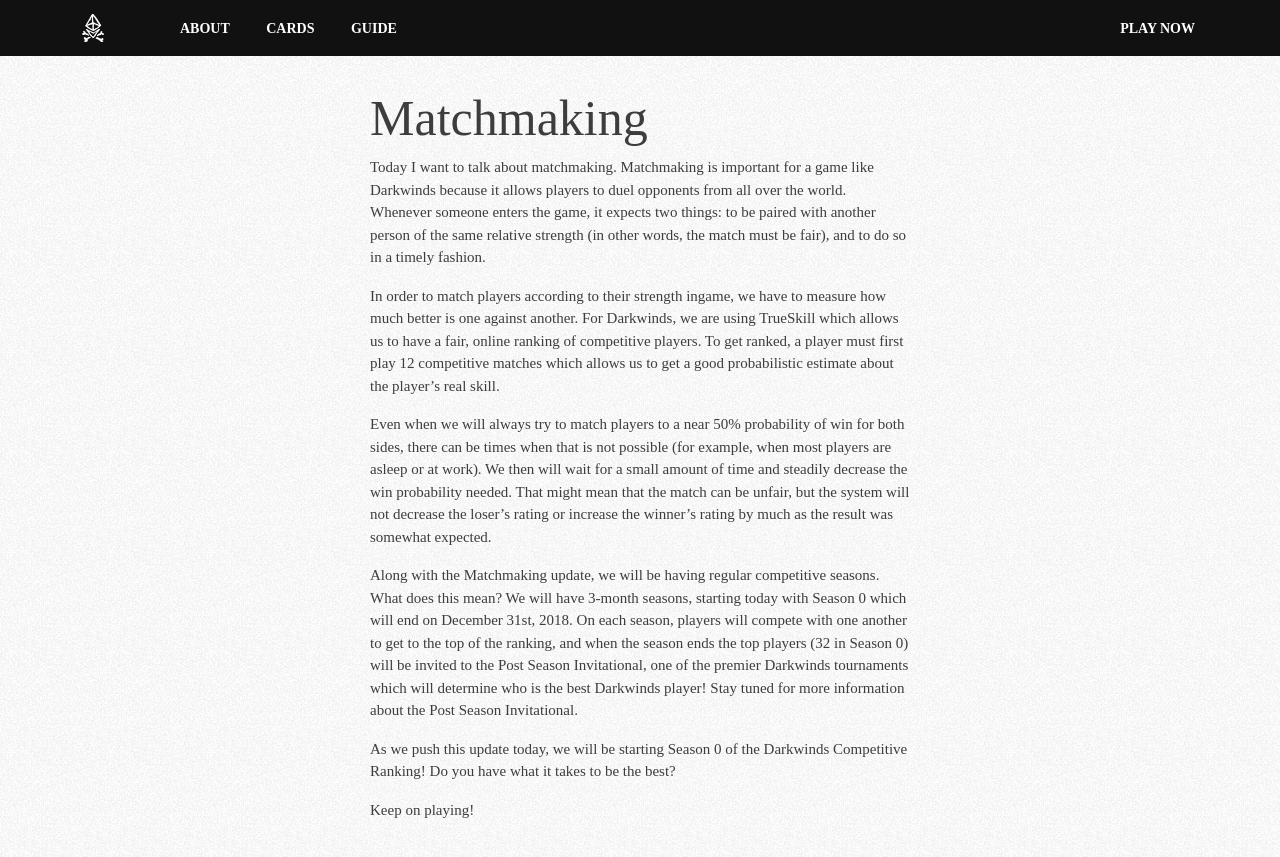
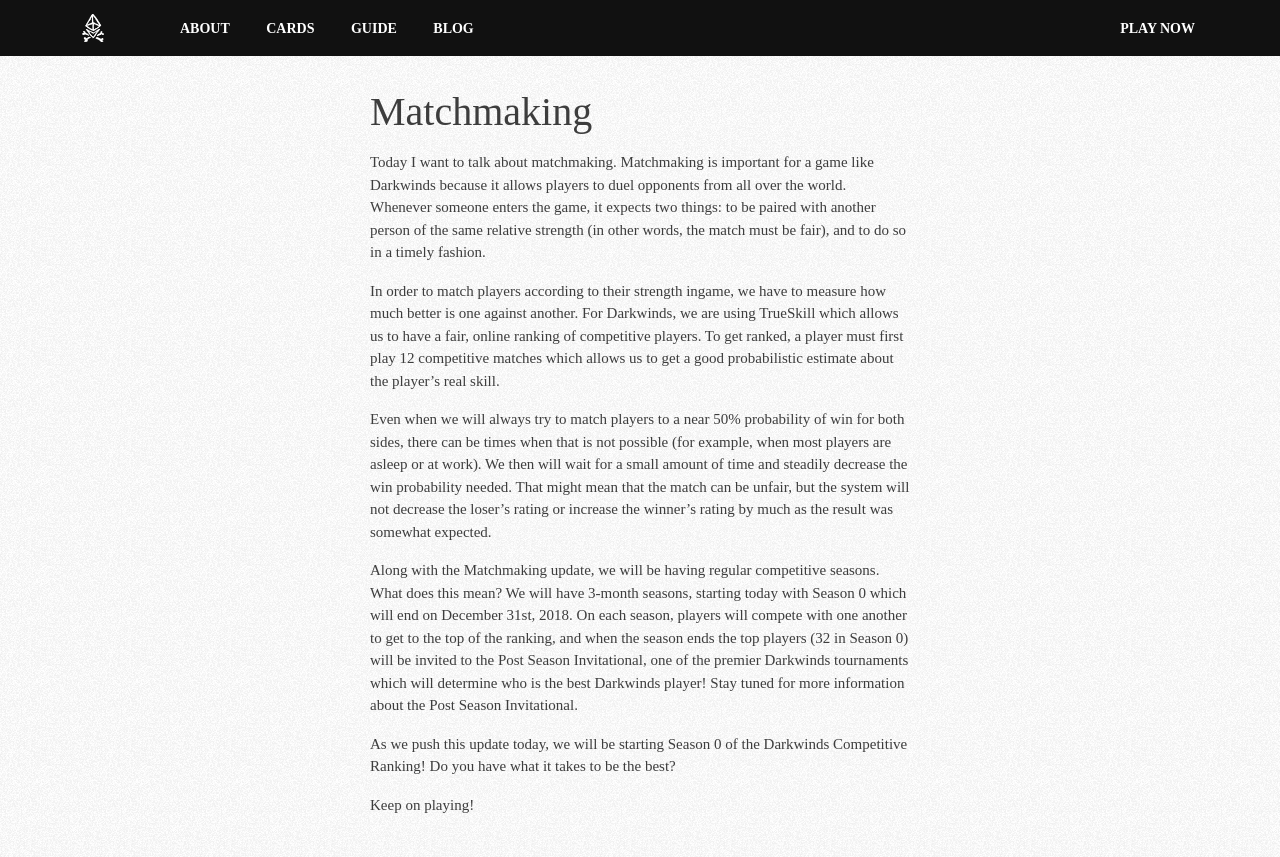
Before and after one commit to megoforce/darkwinds, a Jekyll site: the page built from _posts/2018-09-28-matchmaking.markdown, in a window 1280 px wide, cut to the strip 0-928 px from the top of the page. Shown: the top 857 px of the strip. Built offline with Jekyll 4.4.1, drawn with Linux system fonts in a browser that asks for light colours; some web fonts are replaced.

Commit message:
blog added in header 2

```diff
--- a/_includes/header.html
+++ b/_includes/header.html
@@ -13,6 +13,7 @@
                     <li><a href="/">About</a></li>
                     <li><a href="https://corsarium.playdarkwinds.com/cards/all">Cards</a></li>
                     <li><a href="/guide">Guide</a></li>
+                    <li><a href="/blog">Blog</a></li>
 
                 </ul>
 
--- a/_layouts/default.html
+++ b/_layouts/default.html
@@ -11,7 +11,7 @@
         <div class="col-md-3">
 
         </div>
-        <div class="col-md-6">
+        <div class="col-md-6" id="article-content">
           {{content}}
         </div>
         <div class="col-md-3">
--- a/_layouts/page.html
+++ b/_layouts/page.html
@@ -54,8 +54,6 @@
     </div>
     <div class="col-md-8">
             {{content}}
-
-
     </div>
     <div class="col-md-2">
 
--- a/css/darkwinds.css
+++ b/css/darkwinds.css
@@ -59,14 +59,16 @@
 th {
     text-align: center;
 }
-h1,h2,h3,h4,h5,h6 {
+h2,h3,h4,h5,h6 {
     color:#EEE;
     font-size:20px;
     font-family: 'Quando', serif;
 }
 h1 {
     font-weight: medium;
-    font-size: 50px;
+    font-size: 40px;
+    color: rgb(61, 61, 61);
+    margin-bottom:15px;
 }
 h2 {
     font-weight: medium;
@@ -1350,9 +1352,6 @@
     color: rgb(61, 61, 61);
   }
 
-  h1 {
-    color: rgb(61, 61, 61);
-  }
 
   em {
     color:rgba(44, 44, 44, 0.795);
@@ -1377,4 +1376,5 @@
   }
   #content {
       padding-bottom:100px;
+
   }
```
